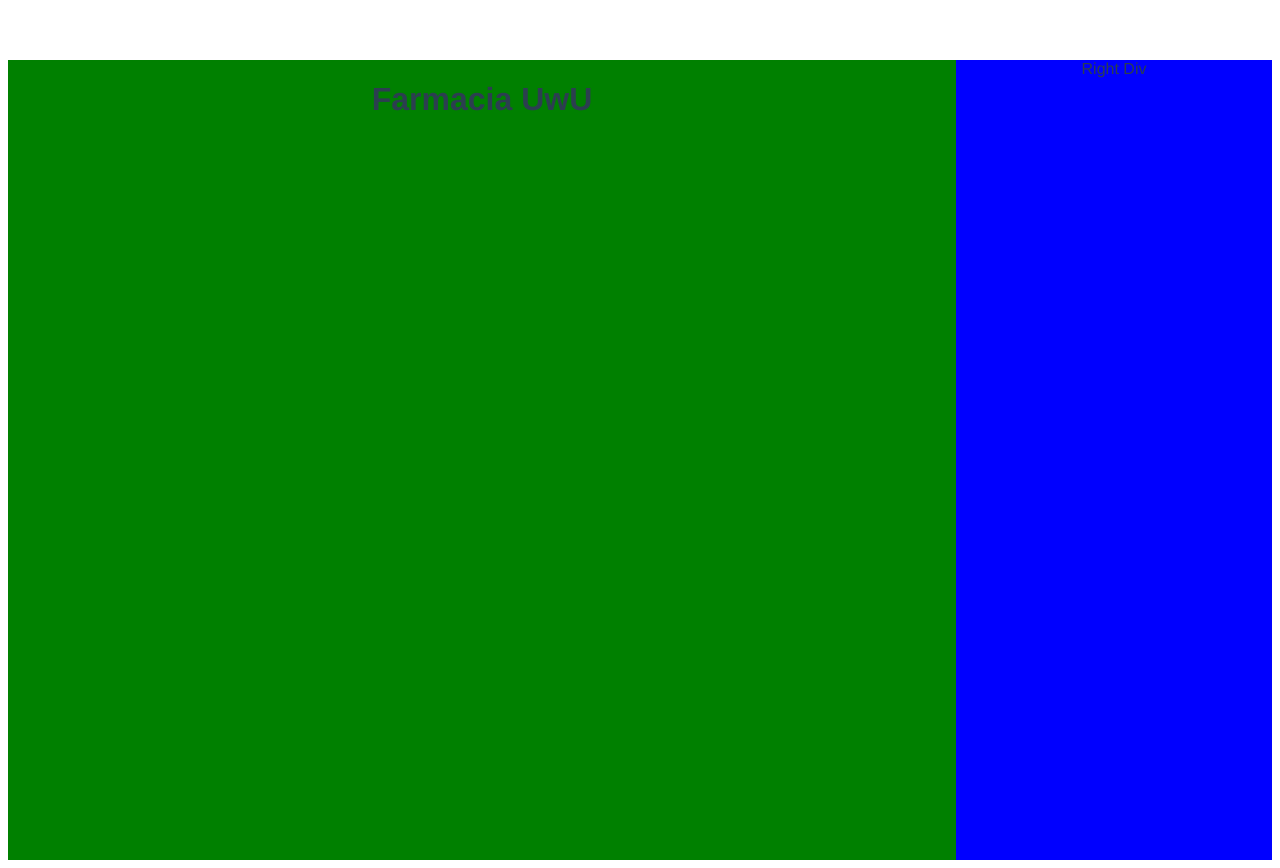
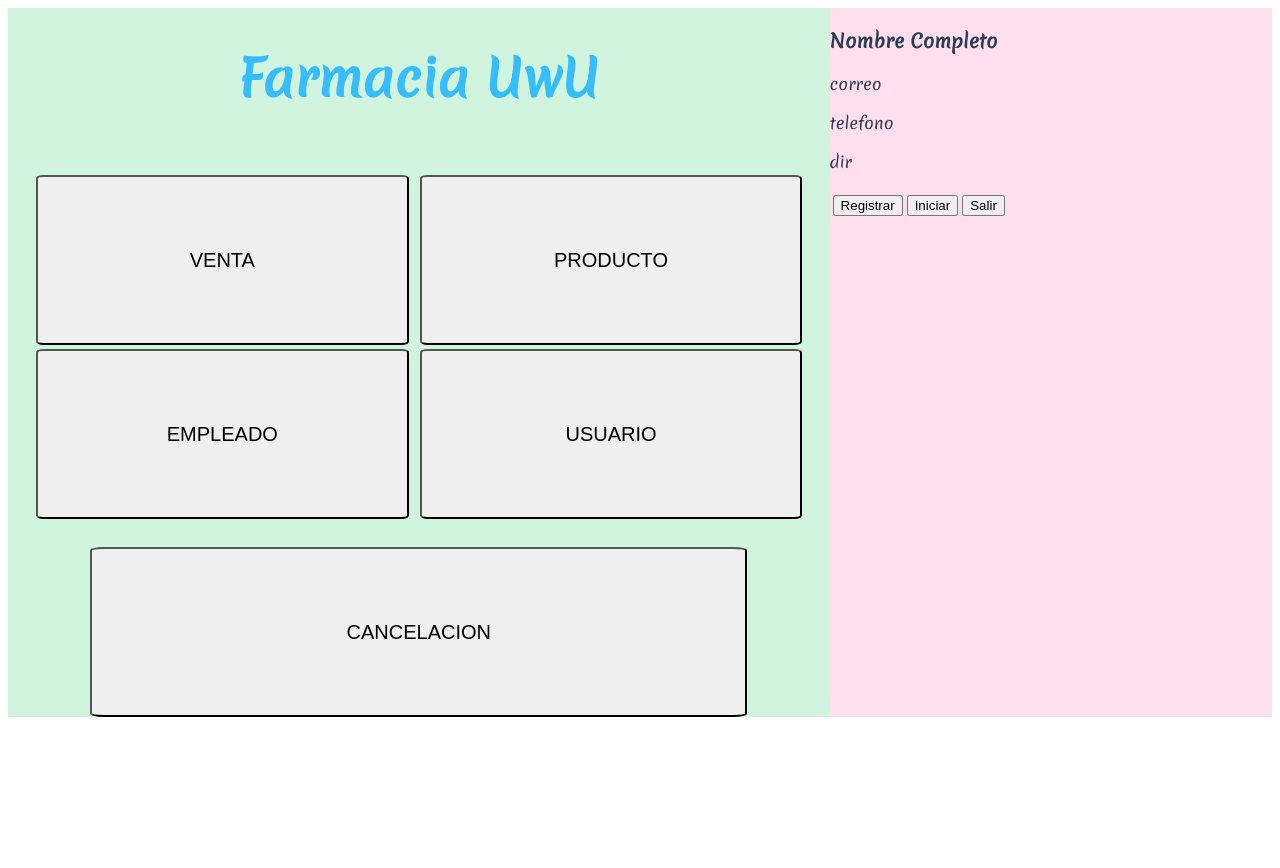
Before and after one commit to FaridCG343/UwUFrontendPharmacy, a Vue app: page / in a window 1280 px wide. After the commit the page ends 800 px from the top, so only its background shows below. Built offline with nearby package versions, Linux system fonts and the light colour scheme.

Commit message:
first main menu

```diff
--- a/src/App.vue
+++ b/src/App.vue
@@ -1,9 +1,9 @@
 <template>
-  <StartMenu style="min-height: 100vh;"/>
+  <StartMenu/>
 </template>
 
 <script>
-import StartMenu from './components/StartMenu.vue'
+import StartMenu from './components/loginScreen/StartMenu.vue'
 
 export default {
   name: 'App',
@@ -14,12 +14,16 @@ export default {
 </script>
 
 <style>
+
+
+@import url('https://fonts.googleapis.com/css2?family=Merienda&display=swap');
+
 #app {
-  font-family: Avenir, Helvetica, Arial, sans-serif;
-  -webkit-font-smoothing: antialiased;
+  font-family: "Merienda";
+    -webkit-font-smoothing: antialiased;
   -moz-osx-font-smoothing: grayscale;
-  text-align: center;
   color: #2c3e50;
-  margin-top: 60px;
+  height: 40%;
+  width: 100%;
 }
 </style>
--- a/src/components/StartMenu.vue
+++ /dev/null
@@ -1,59 +0,0 @@
-<template>
- <div class="container" style="display: flex; height: 100%; ">
-        <div style="width: 75%; background: green;">
-          <div id="title">
-            <div></div>
-            <h1>Farmacia UwU</h1>
-            <div></div>
-
-
-          </div>
-          <div id="gridMainMenu"></div>
-          <div id="cancel"></div>
-        </div>
-        <div style="flex-grow: 1; background: blue;">
-            Right Div
-        </div>
-    </div>
-</template>
-
-<script>
-export default {
-  name: 'HelloWorld',
-  props: {
-    msg: String
-  },
-  data () {
-      return {
-        // data
-      }
-    },
-    methods: {
-      doWork () {
-        // the work
-      }
-    }
-
-}
-
-</script>
-
-<!-- Add "scoped" attribute to limit CSS to this component only -->
-<style scoped>
-.title{
-  display: grid;
-  grid-template-columns: 100px 100px 100px;
-  grid-template-rows: auto;
-  box-sizing: border-box;
-  width: 100%;
-  height: 100%;
-  margin-left: auto;
-  margin-right: auto;
-  background: rgba(114, 186, 94, 0.05);
-  border: 2px dashed rgba(114, 186, 94, 0.35);
-}
-
-
-
-
-</style>
--- /dev/null
+++ b/src/components/loginScreen/LeftMainMenu.vue
@@ -0,0 +1,58 @@
+<template>
+
+
+        <div class="left">
+
+
+            <h1 style="text-align:center; color: #36BCFF; font-size: 50px;"><b>Farmacia UwU</b></h1>
+
+            <table style="width:100%; height: 50%;   padding: 25px;">
+                <tr class="menu-row">
+                    <td> <button class="mainitem">VENTA</button> </td>
+                    <td></td>
+                    <td> <button class="mainitem">PRODUCTO</button> </td>
+                </tr>
+                <tr class="menu-row">
+                    <td> <button class="mainitem">EMPLEADO</button> </td>
+                    <td></td>
+                    <td> <button class="mainitem">USUARIO</button> </td>
+                </tr>
+            </table>
+            <div class="cancel">
+                <button class="mainitem">CANCELACION</button>
+            </div>
+
+        </div>
+</template>
+
+
+<!-- Add "scoped" attribute to limit CSS to this component only -->
+<style scoped>
+.menu-row {
+  width: 100%;
+  margin-left: auto;
+  margin-right: auto;
+}
+
+
+.td {
+  width: 100%;
+  height: 100%;
+
+}
+
+.mainitem {
+  width: 100%;
+  height: 170px;
+  border-radius: 2%;
+  font-size: 20px;
+
+}
+
+.cancel {
+  width: 80%;
+  margin: 0 auto;
+}
+
+
+</style>
--- /dev/null
+++ b/src/components/loginScreen/RightMainMenu.vue
@@ -0,0 +1,48 @@
+<template >
+    <div class="'employee'">
+        <h3><b>Nombre Completo</b></h3>
+        <p>correo</p>
+        <p>telefono</p>
+        <p>dir</p>
+        <table>
+            <tr>
+                <td><button>Registrar</button></td>
+                <td><button>Iniciar</button></td>
+                <td><button>Salir</button></td>
+            </tr>
+        </table>
+    </div>
+
+</template>
+
+
+
+
+
+  <script>
+
+  export default {
+
+    name: 'RightMainMenu',
+    props: {
+    },
+    data() {
+      return {
+        // data
+      }
+    },
+    methods: {
+
+    }
+
+  }
+
+  </script>
+
+  <!-- Add "scoped" attribute to limit CSS to this component only -->
+  <style scoped>
+
+
+
+
+  </style>
--- /dev/null
+++ b/src/components/loginScreen/StartMenu.vue
@@ -0,0 +1,50 @@
+<template>
+  <div class="container" style="display: flex; height: 100%; ">
+        <LeftMainMenu class="left" />
+
+
+
+    <RightMainMenu class="right" />
+
+  </div>
+
+
+
+</template>
+
+<script>
+import RightMainMenu from './RightMainMenu.vue'
+import LeftMainMenu from './LeftMainMenu.vue';
+
+export default {
+
+  name: 'StartMenu',
+  components: {
+    RightMainMenu,
+    LeftMainMenu
+  },
+  props: {
+  },
+  data() {
+    return {
+      // data
+    }
+  },
+}
+
+</script>
+
+<!-- Add "scoped" attribute to limit CSS to this component only -->
+<style scoped>
+.left {
+  width: 65%;
+  height: 100%;
+  background: #D0F4DE;
+}
+
+.right {
+  flex-grow: 1;
+  background: #FFDEEE;
+
+}
+</style>
```
